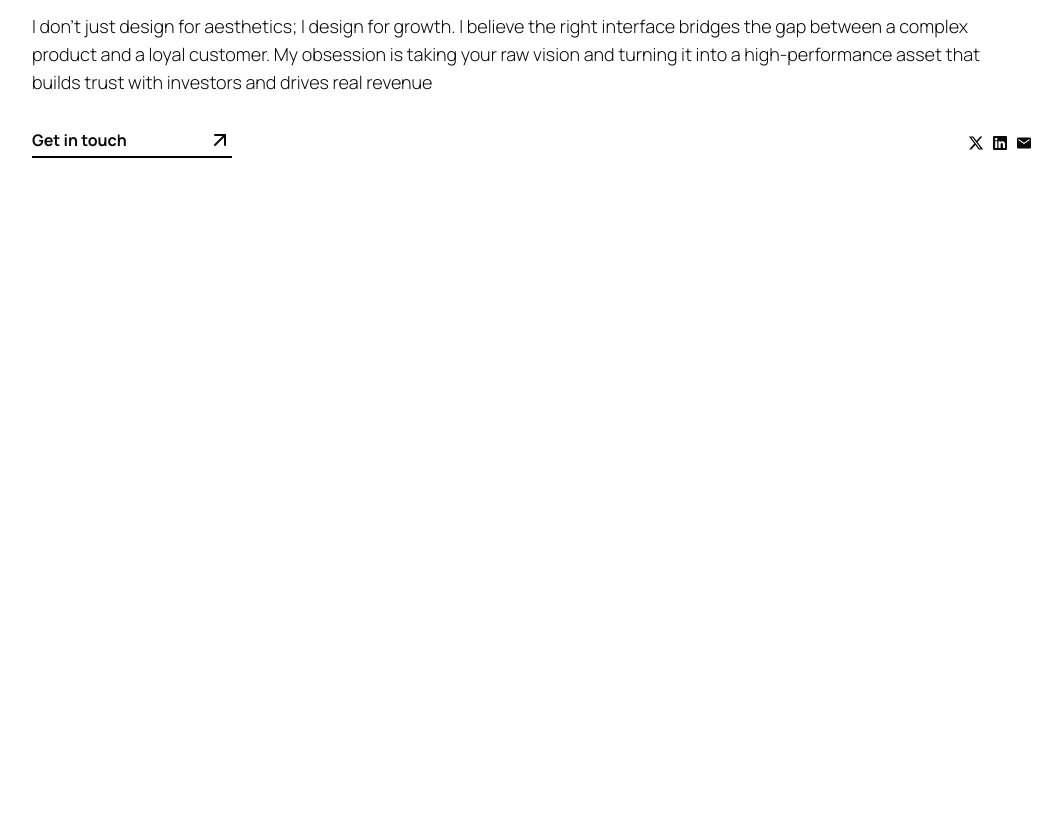
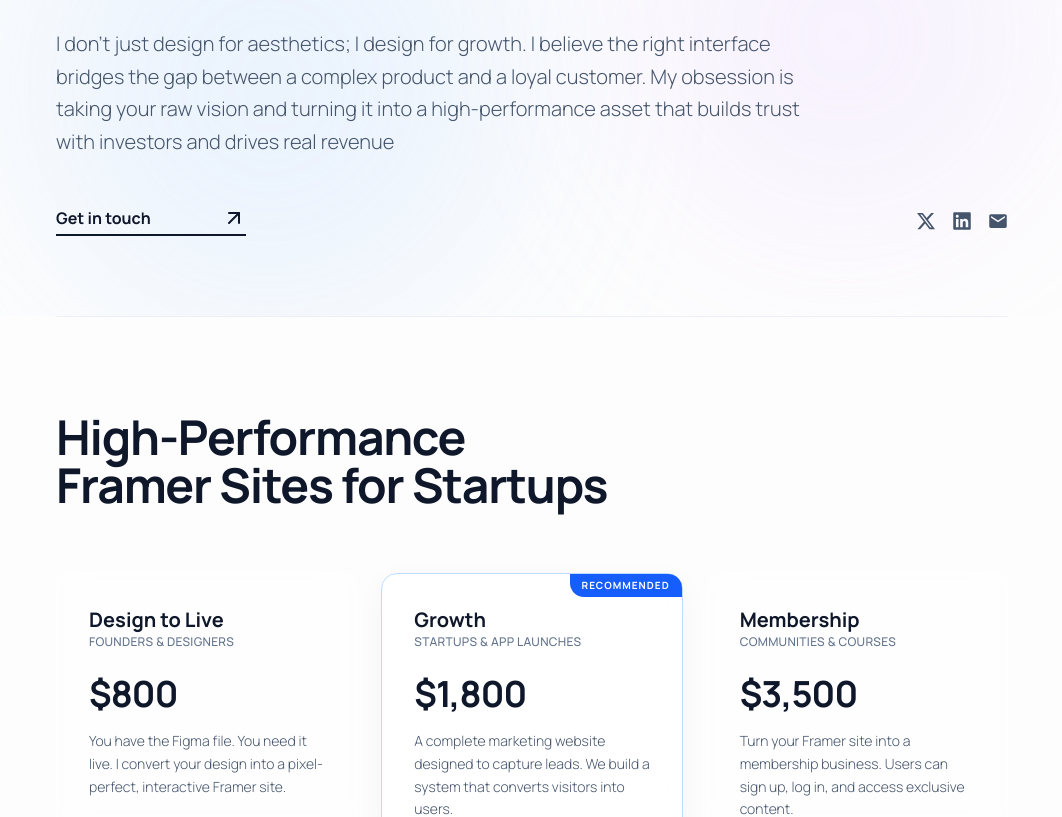
Before and after one commit to KeshiEmmanuel/portfolio-main, a React (Vite) app: page / in a window 1280 px wide. Shown: the part 484-1301 px from the top of the page, without its empty margins (108-1170 px from the left). Before the commit the page ends 800 px from the top, so only its background shows below. Built offline with nearby package versions, Linux system fonts and the light colour scheme.

Commit message:
added: some new features

```diff
--- a/src/App.tsx
+++ b/src/App.tsx
@@ -1,45 +1,72 @@
+import {
+  ArrowUpRight,
+  Check,
+  Zap,
+  Smartphone,
+  Rocket,
+  Layout,
+} from "lucide-react";
 import { FaXTwitter, FaLinkedin } from "react-icons/fa6";
 import { IoMdMail } from "react-icons/io";
-import { ArrowUpRight } from "lucide-react";
-import { motion, Variants } from "motion/react";
-export const App = () => {
+import { motion, Variants } from "framer-motion";
+
+// --- Animation Variants ---
 const containerVariants: Variants = {
   hidden: { opacity: 0 },
   visible: {
     opacity: 1,
-      transition: {
-        staggerChildren: 0.2, // Delay between each element loading
-        delayChildren: 0.1,
-      },
+    transition: { staggerChildren: 0.15 },
   },
 };
 
 const itemVariants: Variants = {
-    hidden: { y: 20, opacity: 0 }, // Start slightly down and invisible
+  hidden: { y: 20, opacity: 0 },
   visible: {
     y: 0,
     opacity: 1,
-      transition: { type: "spring", stiffness: 100, damping: 20 }, // Smooth spring effect
+    transition: { type: "spring", stiffness: 100, damping: 20 },
   },
 };
+
+export default function PortfolioPage() {
+  return (
+    <div className="min-h-screen bg-[#FDFDFD] text-slate-900 font-primary selection:bg-blue-100 selection:text-blue-900">
+      {/* BACKGROUND BLOBS (Essential for Glassmorphism to be visible) */}
+      <div className="fixed inset-0 z-0 pointer-events-none overflow-hidden">
+        <div className="absolute top-[40%] left-[10%] w-[500px] h-[500px] bg-blue-200/40 rounded-full blur-[100px] opacity-70" />
+        <div className="absolute bottom-[10%] right-[10%] w-[400px] h-[400px] bg-purple-200/40 rounded-full blur-[100px] opacity-70" />
+      </div>
+
+      <div className="relative z-10 max-w-[1000px] mx-auto px-6">
+        <HeroSection />
+        <PricingSection />
+      </div>
+    </div>
+  );
+}
+
+// --- HERO SECTION (Strictly Preserved) ---
+function HeroSection() {
   return (
     <motion.main
-      className="max-w-[1000px] mx-auto py-20 font-primary"
+      className="py-20 border-b border-slate-200/60"
       variants={containerVariants}
       initial="hidden"
-      animate="visible"
+      whileInView="visible"
+      viewport={{ once: true }}
     >
-      {/* Title */}
       <motion.h1
-        className="text-9xl tracking-tight font-medium"
+        className="text-8xl md:text-9xl tracking-tight font-medium text-slate-900"
         variants={itemVariants}
       >
         <span className="font-bold">Keshi Chuks</span> Web Developer based in
         Nigeria.
       </motion.h1>
 
-      {/* Description */}
-      <motion.p className="text-lg py-8 font-light" variants={itemVariants}>
+      <motion.p
+        className="text-lg md:text-xl py-12 font-light text-slate-600 max-w-3xl leading-relaxed"
+        variants={itemVariants}
+      >
         I don't just design for aesthetics; I design for growth. I believe the
         right interface bridges the gap between a complex product and a loyal
         customer. My obsession is taking your raw vision and turning it into a
@@ -47,22 +74,19 @@ export const App = () => {
         revenue
       </motion.p>
 
-      {/* Bottom Row (CTA + Socials) */}
       <motion.div
         className="flex items-center justify-between w-full"
         variants={itemVariants}
       >
-        {/* Your Fixed Hover Effect Button */}
-        <div className="group pb-1 border-b-2 w-[20%] font-bold border-b-black flex justify-between transition-colors duration-500 hover:border-b-blue-400 cursor-pointer">
+        <div className="group pb-1 border-b-2 w-auto md:w-[20%] font-bold border-b-slate-900 flex justify-between gap-4 transition-colors duration-500 hover:border-b-blue-600 cursor-pointer">
           Get in touch
           <ArrowUpRight className="transform transition-transform duration-500 group-hover:rotate-45" />
         </div>
 
-        {/* Social Icons */}
-        <div className="flex items-center py-1 gap-2">
+        <div className="flex items-center py-1 gap-4 text-xl text-slate-600">
           <a
             target="_blank"
-            className="hover:opacity-75 transition-opacity"
+            className="hover:text-slate-900 transition-colors"
             href="https://x.com/_rudosurebec"
           >
             <FaXTwitter />
@@ -70,14 +94,14 @@ export const App = () => {
           <a
             target="_blank"
             href="https://www.linkedin.com/in/keshiemmanuel/"
-            className="hover:opacity-75 transition-opacity"
+            className="hover:text-slate-900 transition-colors"
           >
             <FaLinkedin />
           </a>
           <a
             target="_blank"
             href="mailto:keshichukwuebuka@gmail.com"
-            className="hover:opacity-75 transition-opacity"
+            className="hover:text-slate-900 transition-colors"
           >
             <IoMdMail />
           </a>
@@ -85,4 +109,189 @@ export const App = () => {
       </motion.div>
     </motion.main>
   );
-};
+}
+
+// --- PRICING SECTION (Light Glassmorphism) ---
+function PricingSection() {
+  return (
+    <motion.section
+      className="py-24"
+      variants={containerVariants}
+      initial="hidden"
+      whileInView="visible"
+      viewport={{ once: true, margin: "-50px" }}
+    >
+      {/* Header */}
+      <div className="mb-16 text-center md:text-left">
+        <motion.h2
+          variants={itemVariants}
+          className="text-4xl md:text-5xl font-bold tracking-tight mb-4 text-slate-900"
+        >
+          High-Performance <br /> Framer Sites for Startups
+        </motion.h2>
+      </div>
+
+      {/* Glass Cards Grid */}
+      <div className="grid grid-cols-1 md:grid-cols-3 gap-6">
+        {/* Card 1 */}
+        <PricingCard
+          title="Design to Live"
+          price="$800"
+          subtitle="Founders & Designers"
+          description="You have the Figma file. You need it live. I convert your design into a pixel-perfect, interactive Framer site."
+          features={[
+            "1:1 Design Match",
+            "Mobile Responsive",
+            "SEO Ready",
+            "Super Fast Loading",
+            "48-Hour Delivery",
+          ]}
+          cta="Start Build"
+        />
+
+        {/* Card 2 - Highlighted (Glass + Subtle Gradient Border) */}
+        <PricingCard
+          title="Growth"
+          price="$1,800"
+          subtitle="Startups & App Launches"
+          description="A complete marketing website designed to capture leads. We build a system that converts visitors into users."
+          isPopular
+          features={[
+            "Everything in Tier 1",
+            "Interactive Elements",
+            "CMS Setup (Blog/Team)",
+            "Advanced Forms",
+            "Premium Animations",
+            "30 Days Support",
+          ]}
+          cta="Book Discovery Call"
+        />
+
+        {/* Card 3 */}
+        <PricingCard
+          title="Membership"
+          price="$3,500"
+          subtitle="Communities & Courses"
+          description="Turn your Framer site into a membership business. Users can sign up, log in, and access exclusive content."
+          features={[
+            "Everything in Tier 2",
+            "User Accounts (Login)",
+            "Payment Integration",
+            "Gated Content",
+            "User Dashboard",
+            "Zero Maintenance",
+          ]}
+          cta="Get a Quote"
+        />
+      </div>
+
+      {/* "Why Me" Section - Clean Glass Boxes */}
+      <motion.div
+        className="mt-24 grid grid-cols-1 md:grid-cols-3 gap-6"
+        variants={containerVariants}
+      >
+        <Feature
+          icon={<Layout className="w-5 h-5 text-blue-600" />}
+          title="Framer Specialist"
+          desc="I don't use generic builders. I specialize in Framer to give you the fastest, smoothest site possible."
+        />
+        <Feature
+          icon={<Smartphone className="w-5 h-5 text-blue-600" />}
+          title="Perfect on Mobile"
+          desc="Most designers just shrink the desktop version. I rebuild the mobile layout so it feels like a native app."
+        />
+        <Feature
+          icon={<Rocket className="w-5 h-5 text-blue-600" />}
+          title="Speed Obsessed"
+          desc="I optimize every image and animation so your site loads instantly, which Google loves."
+        />
+      </motion.div>
+    </motion.section>
+  );
+}
+
+// --- Sub-Components (High-End Glass) ---
+
+function PricingCard({
+  title,
+  subtitle,
+  price,
+  description,
+  features,
+  cta,
+  isPopular,
+}: any) {
+  return (
+    <motion.div
+      variants={itemVariants}
+      className={`relative flex flex-col p-8 rounded-2xl h-full transition-all duration-300
+        ${
+          isPopular
+            ? "bg-white/70 backdrop-blur-xl border border-blue-200 shadow-[0_8px_30px_rgb(0,0,0,0.04)]"
+            : "bg-white/40 backdrop-blur-lg border border-white/60 hover:bg-white/60 hover:shadow-lg hover:shadow-blue-900/5"
+        }
+      `}
+    >
+      {isPopular && (
+        <div className="absolute top-0 right-0 bg-blue-600 text-white text-[10px] font-bold uppercase tracking-widest py-1 px-3 rounded-bl-xl rounded-tr-xl">
+          Recommended
+        </div>
+      )}
+
+      <h3 className="text-xl font-bold text-slate-900">{title}</h3>
+      <div className="text-xs uppercase tracking-wide mb-6 text-slate-500 font-medium">
+        {subtitle}
+      </div>
+
+      <div className="text-4xl font-bold mb-4 tracking-tight text-slate-900">
+        {price}
+      </div>
+
+      <p className="text-sm mb-8 leading-relaxed text-slate-600 font-light">
+        {description}
+      </p>
+
+      <div className="flex-grow space-y-3 mb-8">
+        {features.map((feat: string, i: number) => (
+          <div key={i} className="flex items-start gap-3 text-sm">
+            <div
+              className={`mt-0.5 p-0.5 rounded-full ${isPopular ? "bg-blue-100 text-blue-600" : "bg-slate-100 text-slate-500"}`}
+            >
+              <Check className="w-3 h-3" />
+            </div>
+            <span className="text-slate-700">{feat}</span>
+          </div>
+        ))}
+      </div>
+
+      <button
+        className={`w-full py-3 text-sm font-bold rounded-xl transition-all
+        ${
+          isPopular
+            ? "bg-blue-600 text-white shadow-lg shadow-blue-600/20 hover:bg-blue-700 hover:shadow-blue-600/30"
+            : "bg-white text-slate-900 border border-slate-200 hover:border-blue-400 hover:text-blue-600"
+        }
+      `}
+      >
+        {cta}
+      </button>
+    </motion.div>
+  );
+}
+
+function Feature({ icon, title, desc }: any) {
+  return (
+    <motion.div
+      variants={itemVariants}
+      className="p-6 rounded-2xl bg-white/40 border border-white/60 backdrop-blur-md hover:bg-white/60 transition-colors"
+    >
+      <div className="mb-4 p-3 bg-white rounded-xl w-fit shadow-sm text-blue-600 border border-slate-100">
+        {icon}
+      </div>
+      <h4 className="font-bold text-lg text-slate-900 mb-2">{title}</h4>
+      <p className="text-slate-600 leading-relaxed text-sm font-light">
+        {desc}
+      </p>
+    </motion.div>
+  );
+}
--- a/src/main.tsx
+++ b/src/main.tsx
@@ -1,9 +1,9 @@
 import { StrictMode } from "react";
 import { createRoot } from "react-dom/client";
 import "./index.css";
-import { App } from "./App";
+import PortfolioPage from "./App";
 createRoot(document.getElementById("root")!).render(
-    <StrictMode>
-        <App />
-    </StrictMode>
+  <StrictMode>
+    <PortfolioPage />
+  </StrictMode>,
 );
```
Lines whose indentation alone changed are shown as unchanged.
